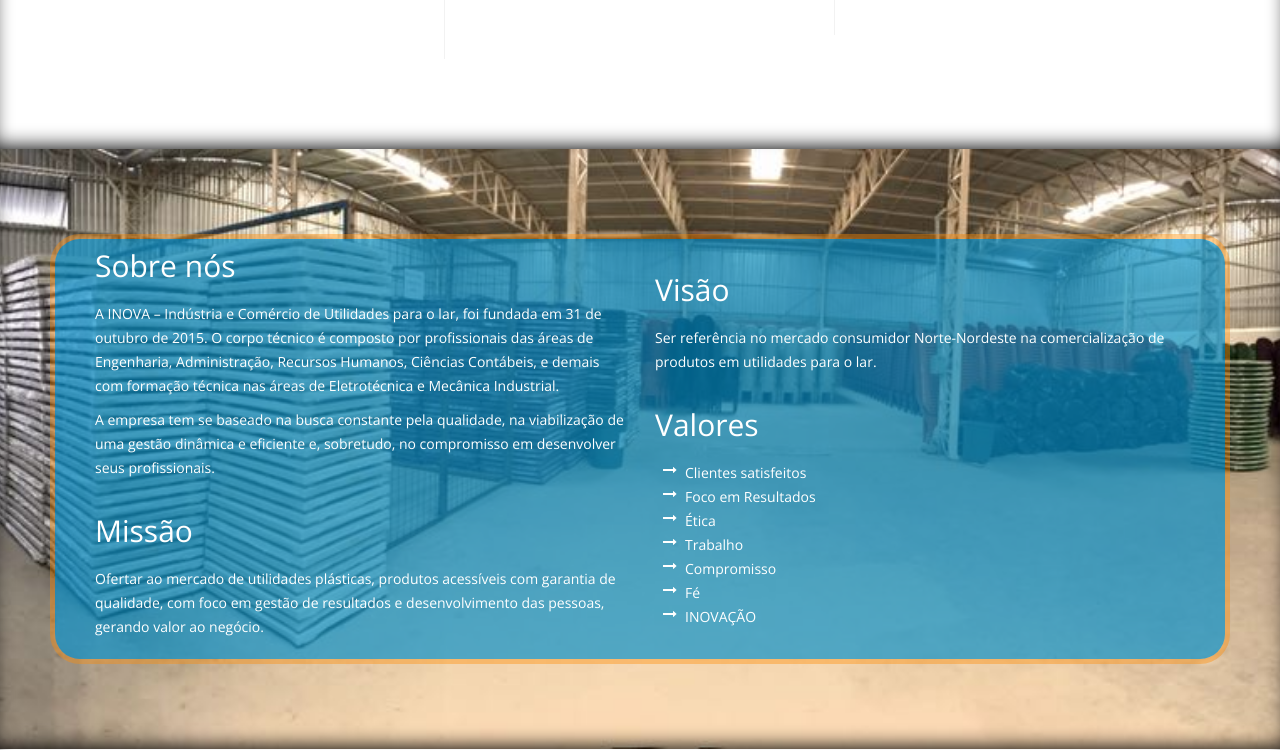
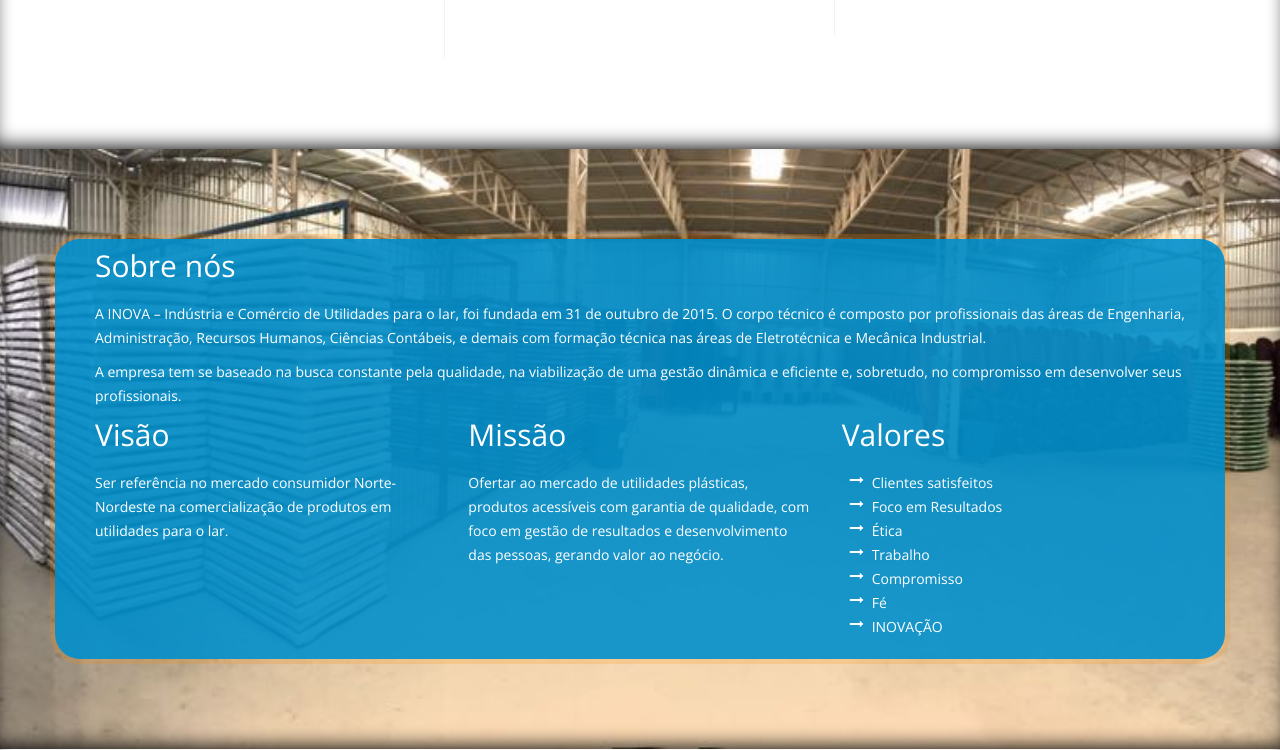
Before and after one commit to eoqmoreno/inova, a PHP site: page / in a window 1280 px wide. Shown: the part 1722-2472 px from the top of the page. Run offline with PHP 8.4, Linux system fonts and the light colour scheme; data comes from the database, SQL or seed files in the repository; some libraries are stand-ins or nearby versions.

Commit message:
Cores de 'sobre' corrigidas, itens organizados.

```diff
--- a/sections/secao_sobre.php
+++ b/sections/secao_sobre.php
@@ -2,35 +2,28 @@
 
 ?>
   <section id="sobre-nos" class="parallax">
-    <div class="container" style="background: rgba(2, 143, 204, 0.67);box-shadow: 0px 0px 0px 5px rgba(255, 141, 6, 0.4);border-radius: 25px;padding: 10px;">
+    <div class="container" style="background: rgba(2, 143, 204, 0.9);box-shadow: 0px 0px 0px 5px rgba(255, 141, 6, 0.2);border-radius: 25px;padding: 10px;">
       <div style="width:100%;">
         <div class="col-sm-12 col-xs-12">
           <div class="about-info wow fadeInUp" data-wow-duration="1000ms" data-wow-delay="300ms">
-            <div class="col-sm-6 col-xs-12">
-            <h2>Sobre nós</h2>
-            <p>A INOVA – Indústria e Comércio de Utilidades para o lar, foi fundada em 31 de outubro de 2015. O corpo técnico é composto por profissionais das áreas de Engenharia, Administração, Recursos Humanos, Ciências Contábeis, e demais com formação técnica nas áreas de Eletrotécnica e Mecânica Industrial.</p>
-            <p>A empresa tem se baseado na busca constante pela qualidade, na viabilização de uma gestão dinâmica e eficiente e, sobretudo, no compromisso em desenvolver seus profissionais.</p>
-<!--<ul class="nostyle">
-  <li><h2><i class="glyphicon glyphicon-chevron-right"></i> MISSÃO</h2></li>
-</ul>-->
-<br/>
+
+<div class="col-xs-12">
+<h2>Sobre nós</h2>
+<p>A INOVA – Indústria e Comércio de Utilidades para o lar, foi fundada em 31 de outubro de 2015. O corpo técnico é composto por profissionais das áreas de Engenharia, Administração, Recursos Humanos, Ciências Contábeis, e demais com formação técnica nas áreas de Eletrotécnica e Mecânica Industrial.</p>
+<p>A empresa tem se baseado na busca constante pela qualidade, na viabilização de uma gestão dinâmica e eficiente e, sobretudo, no compromisso em desenvolver seus profissionais.</p>
+</div>
+
+<div class="col-xs-12 col-sm-4">
+<h2>Visão</h2>
+<p>Ser referência no mercado consumidor Norte-Nordeste na comercialização de produtos em utilidades para o lar.</p>
+</div>
+
+<div class="col-xs-6 col-sm-4">
 <h2>Missão</h2>
 <p>Ofertar ao mercado de utilidades plásticas, produtos acessíveis com garantia de qualidade, com foco em gestão de resultados e desenvolvimento das pessoas, gerando valor ao negócio.</p>
+</div>
 
-<!--<ul class="nostyle">
-    <li><h2><i class="glyphicon glyphicon-chevron-right"></i> VISÃO</h2></li>
-</ul>-->
-</div>
-<div class="col-sm-6 col-xs-12">
-<br/>
-<h2>Visão</h2>
-<p>Ser referência no mercado consumidor Norte-Nordeste na comercialização de produtos em utilidades para o lar.</p>
-
-<!--<ul class="nostyle">
-  <li><h2><i class="glyphicon glyphicon-chevron-right"></i> VALORES</h2></li>
-</ul>-->
-
-<br/>
+<div class="col-xs-6 col-sm-4">
 <h2>Valores</h2>
 <p><ul class="fa-ul">
   <li><i class="fa-li fa fa-long-arrow-right"></i>Clientes satisfeitos</li>
```
